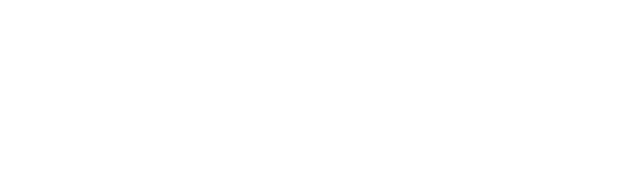
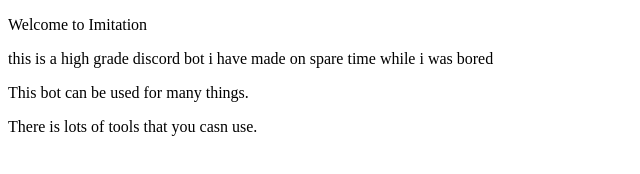
Before and after one commit to As-above-so-below/HenTools, a plain HTML site: page index.html in a window 1280 px wide. Shown: the whole page, without its empty margins (0-640 px from the left). Drawn offline with Linux system fonts and the light colour scheme.

Commit message:
first changes made to index

```diff
--- a/index.html
+++ b/index.html
@@ -1 +1,14 @@
 <!DOCTYPE html>
+<html lang="en">
+<head>
+    <meta charset="UTF-8">
+    <meta name="viewport" content="width=device-width, initial-scale=1.0">
+    <title>Imitation</title>
+</head>
+<body>
+ <p>Welcome to Imitation</p>
+  <p>this is a high grade discord bot i have made on spare time while i was bored</p>
+  <p>This bot can be used for many things.</p>
+  <p>There is lots of tools that you casn use.</p>
+</body>
+</html>
```
